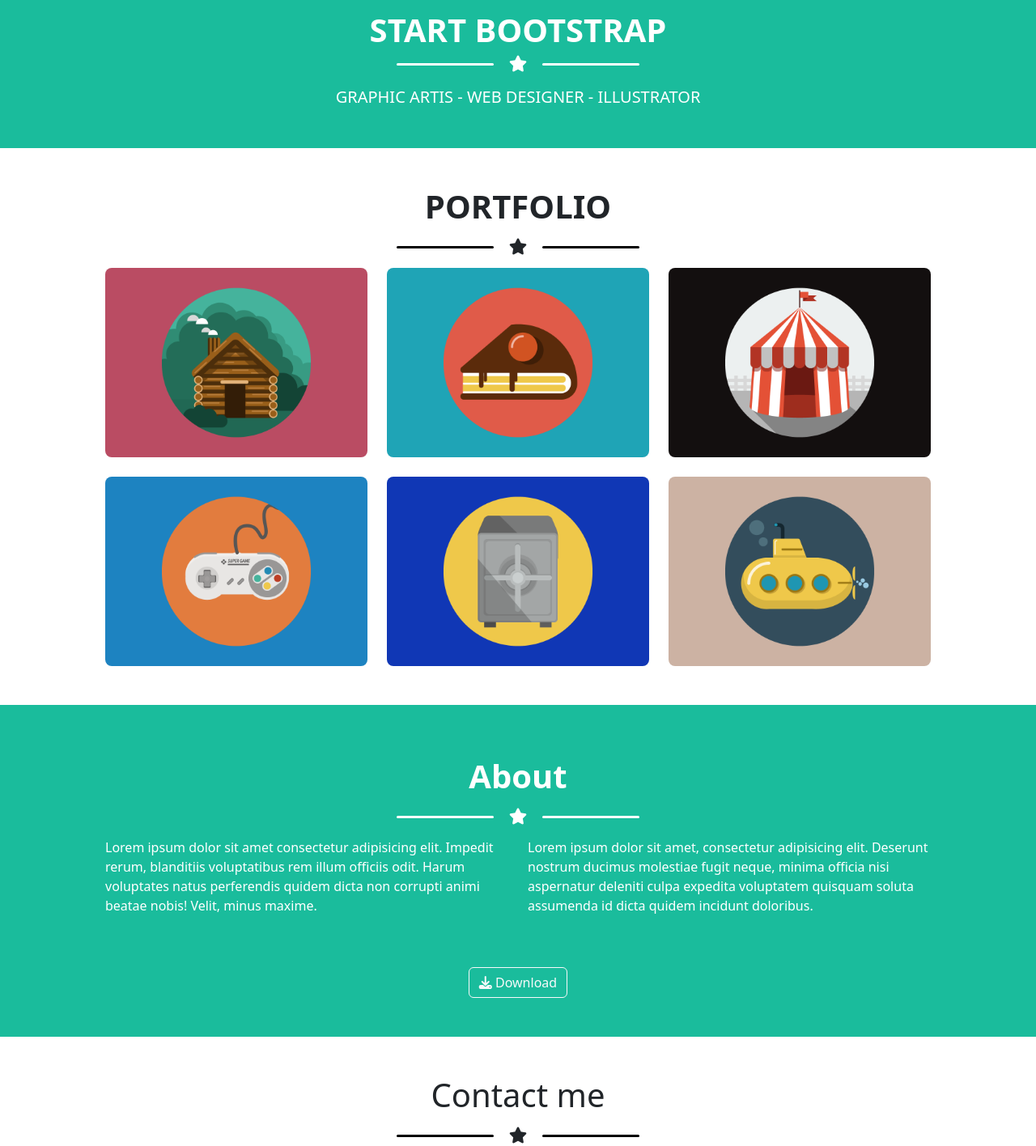
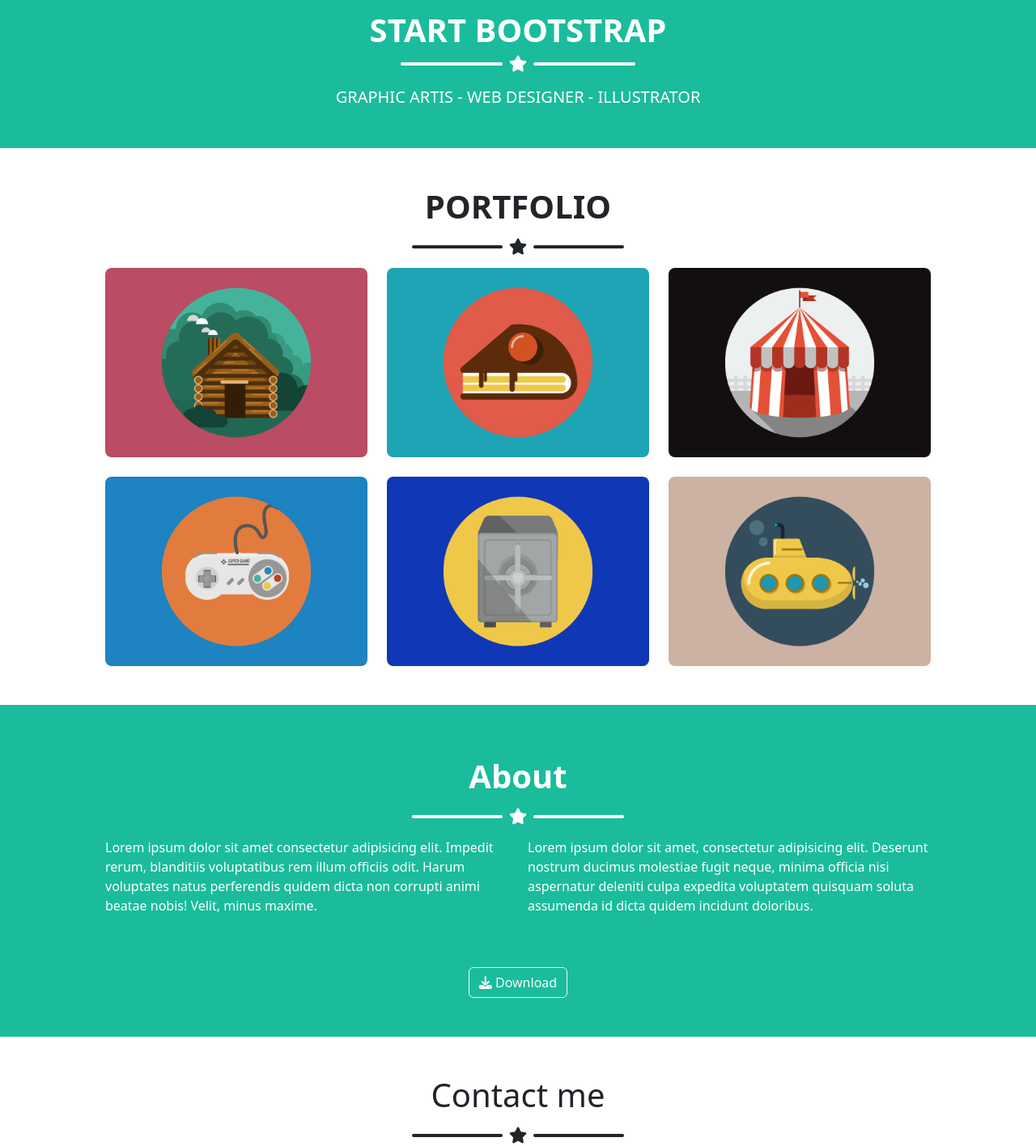
Before and after one commit to EnricoDErasmo/html-css-bootstrap-freelancer, a plain HTML site: page index.html in a window 1280 px wide. Shown: the part 331-1747 px from the top of the page at 81% size. Drawn offline with nearby package versions, Linux system fonts and the light colour scheme.

Commit message:
fixed separator

```diff
--- a/css/style.css
+++ b/css/style.css
@@ -10,29 +10,13 @@
 }
 
 .__img-container{
-    width: 200px;
+    max-width: 200px;
 }
-
 
 /* Separator */
 
-.__star-container{
-    max-width: 300px;
-}
-
-.__star-container .__rows-star{
-    height: 3px;
-    min-width: 120px;
-
-    border-radius: 20px;
-}
-
-.__star-container .__rows-star.__row-w{
-    background-color: white;
-}
-
-.__star-container .__rows-star.__row-b{
-    background-color: black;
+.__rows-star{
+   width: 10%;
 }
 
 /* /Separator */
--- a/index.html
+++ b/index.html
@@ -72,17 +72,13 @@
 
             <h1 class="fs-1 fw-bold">Start Bootstrap</h1>
 
-            <div class="__separator">
+            <div class="__separator d-flex justify-content-center align-items-center mb-3">
 
-                <div class="d-flex justify-content-between align-items-center m-auto mb-3 __star-container">
+                <div class="__rows-star border border-2 border-white rounded-1 mx-2"></div>
 
-                    <div class="__rows-star __row-w"></div>
+                <i class="fa-solid fa-star fs-5"></i>
 
-                    <i class="fa-solid fa-star fs-5"></i>
-
-                    <div class="__rows-star __row-w"></div>
-
-                </div>
+                <div class="__rows-star border border-2 border-white rounded-1 mx-2"></div>
 
             </div>
 
@@ -110,19 +106,17 @@
 
                 <h2 class="fs-1 fw-bolder pt-5 mb-3 text-uppercase">Portfolio</h2>
 
-                <div class="__separator">
+                <div class="__separator d-flex justify-content-center align-items-center mb-3">
 
-                    <div class="d-flex justify-content-between align-items-center m-auto mb-3 __star-container">
+                    <div class="__rows-star border border-2 border-dark rounded-1 mx-2"></div>
 
-                        <div class="__rows-star __row-b"></div>
+                    <i class="fa-solid fa-star fs-5"></i>
 
-                        <i class="fa-solid fa-star fs-5"></i>
-
-                        <div class="__rows-star __row-b"></div>
-
-                    </div>
+                    <div class="__rows-star border border-2 border-dark rounded-1 mx-2"></div>
 
                 </div>
+
+
 
                 <div class="row row-cols-1 row-cols-sm-2 row-cols-md-2 row-cols-lg-3 g-4 px-5 mb-5">
 
@@ -184,17 +178,13 @@
                         About
                     </h2>
 
-                    <div class="__separator">
+                    <div class="__separator d-flex justify-content-center align-items-center mb-3">
 
-                        <div class="d-flex justify-content-between align-items-center m-auto mb-3 __star-container">
+                        <div class="__rows-star border border-2 border-white rounded-1 mx-2"></div>
 
-                            <div class="__rows-star __row-w"></div>
+                        <i class="fa-solid fa-star fs-5"></i>
 
-                            <i class="fa-solid fa-star fs-5"></i>
-
-                            <div class="__rows-star __row-w"></div>
-
-                        </div>
+                        <div class="__rows-star border border-2 border-white rounded-1 mx-2"></div>
 
                     </div>
 
@@ -242,17 +232,13 @@
 
                     <h2 class="fs-1 mb-3">Contact me</h2>
 
-                    <div class="__separator">
+                    <div class="__separator d-flex justify-content-center align-items-center mb-3">
 
-                        <div class="d-flex justify-content-between align-items-center m-auto mb-3 __star-container">
+                        <div class="__rows-star border border-2 border-dark rounded-1 mx-2"></div>
 
-                            <div class="__rows-star __row-b"></div>
+                        <i class="fa-solid fa-star fs-5"></i>
 
-                            <i class="fa-solid fa-star fs-5"></i>
-
-                            <div class="__rows-star __row-b"></div>
-
-                        </div>
+                        <div class="__rows-star border border-2 border-dark rounded-1 mx-2"></div>
 
                     </div>
 
```
